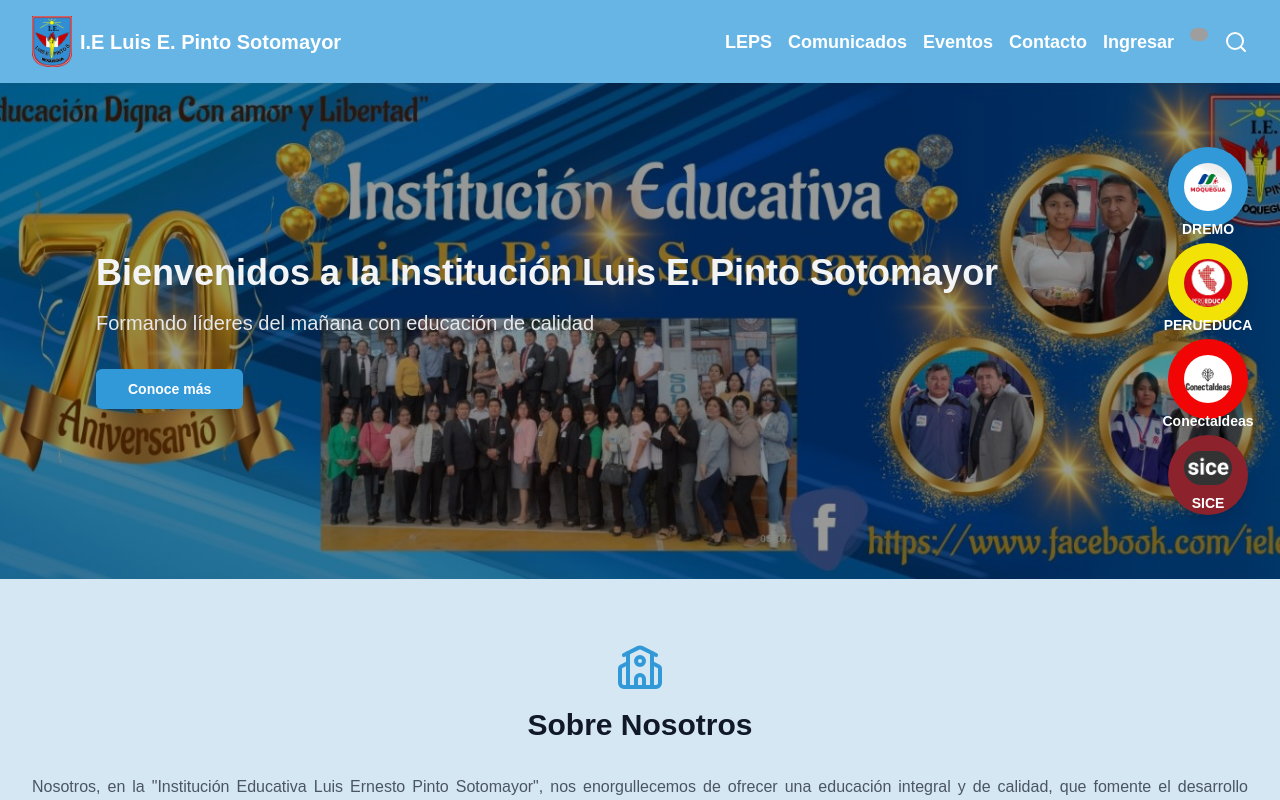
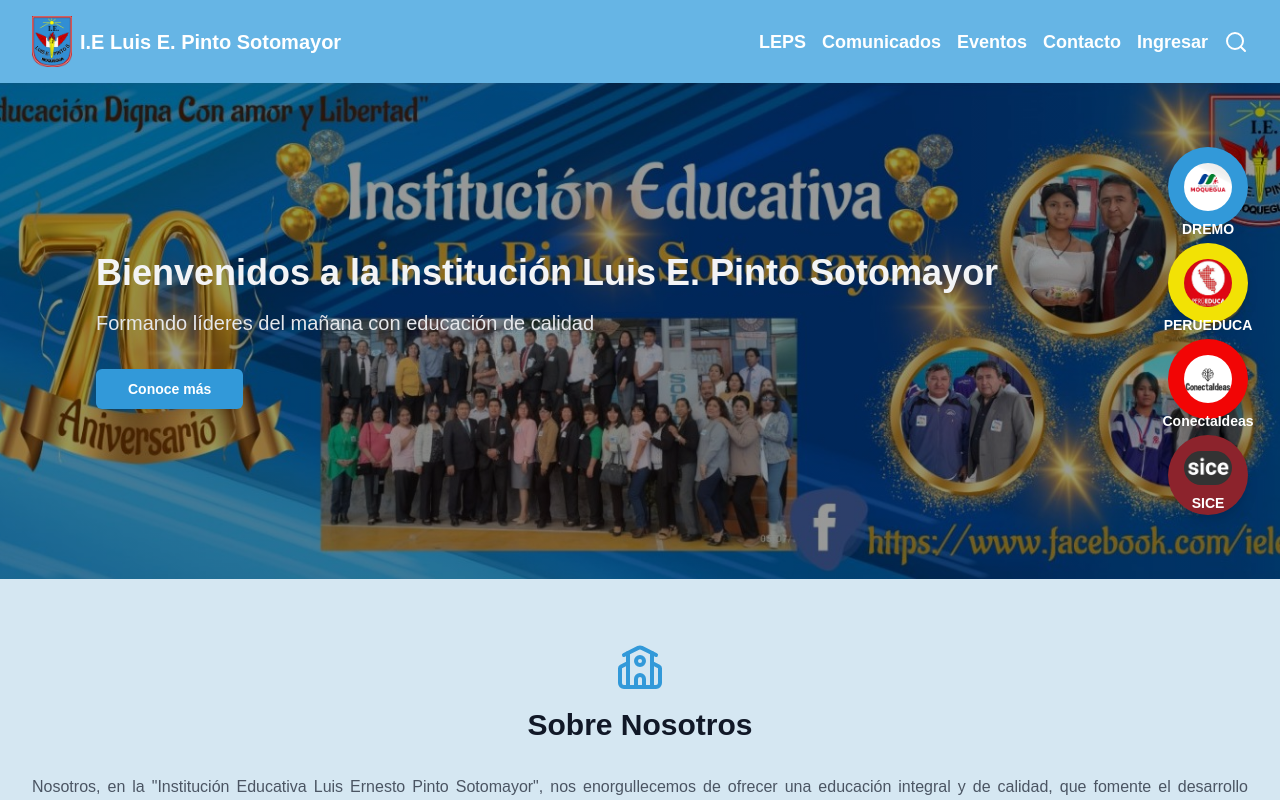
Before and after one commit to 4lvaro23/cole, a Next.js app: page / in a window 1280 px wide. Shown: the top 800 px of the page. Built offline with nearby package versions, Linux system fonts and the light colour scheme; grey boxes are pictures that could not be loaded.

Commit message:
first commit

```diff
--- a/app/page.tsx
+++ b/app/page.tsx
@@ -72,20 +72,6 @@ export default function Home() {
                   className="text-white dark:text-gray-300 hover:text-[#BF1F2C] dark:hover:text-white font-bold text-lg"
                 >
                   Ingresar
-                </a>
-              </li>
-              <li>
-                <a
-                  href="/perfil"
-                  className="text-white dark:text-gray-300 hover:text-[#BF1F2C] dark:hover:text-white font-bold"
-                >
-                <Image
-                  src="/perfil.png"
-                  alt="Perfil"
-                  width={18}
-                  height={18}
-                  className="rounded-full"
-                />
                 </a>
               </li>
                 <button
--- a/app/perfil/page.tsx
+++ b/app/perfil/page.tsx
@@ -16,7 +16,6 @@ export default function Profile() {
   const [isModalOpen, setIsModalOpen] = useState(false);
   const [visitCount, setVisitCount] = useState(0);
 
-  // Estados para formularios
   const [eventTitle, setEventTitle] = useState("");
   const [eventDescription, setEventDescription] = useState("");
   const [eventDate, setEventDate] = useState("");
@@ -70,7 +69,6 @@ export default function Profile() {
 
   return (
     <div className="min-h-screen bg-gray-100">
-      {/* Barra de Menú */}
       <header className="bg-[#66B5E5] dark:bg-gray-800 shadow-sm">
   <div className="max-w-7xl mx-auto px-4 sm:px-6 lg:px-8 py-4 flex justify-between items-center">
     <div className="flex items-center">
@@ -149,7 +147,6 @@ export default function Profile() {
           </form>
         </div>
 
-        {/* Perfil del usuario */}
         <div className="bg-[#D5E7F2] p-8 rounded-xl shadow-lg w-1/3">
           <div className="flex justify-center mb-6">
             <Image
@@ -179,7 +176,6 @@ export default function Profile() {
           </button>
         </div>
 
-        {/* Formulario de Comunicados */}
         <div className="bg-white p-6 rounded-xl shadow-md w-1/3">
           <h2 className="text-xl font-semibold mb-4">Nuevo Comunicado</h2>
           <form onSubmit={handleComunicadoSubmit}>
```
